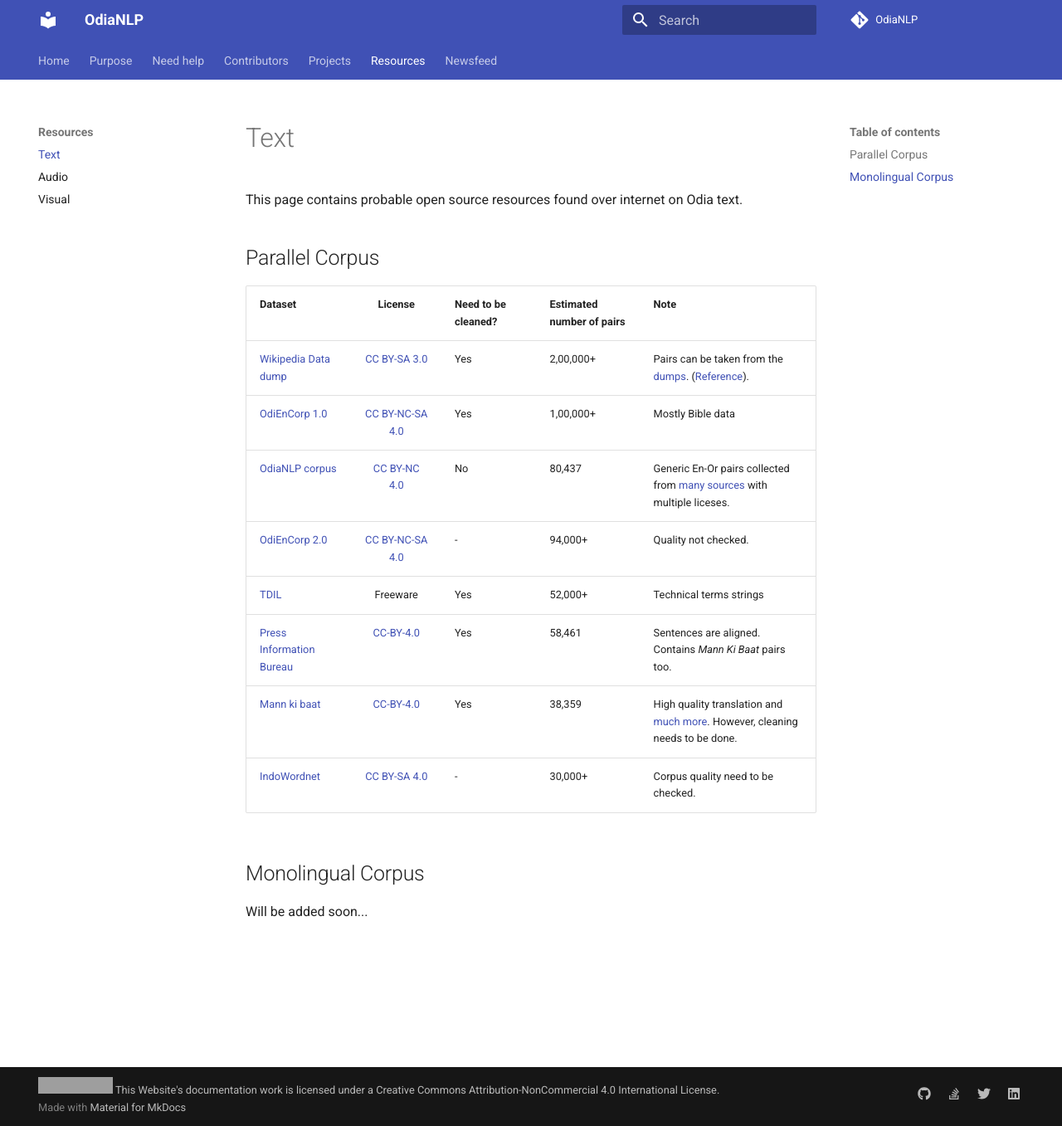
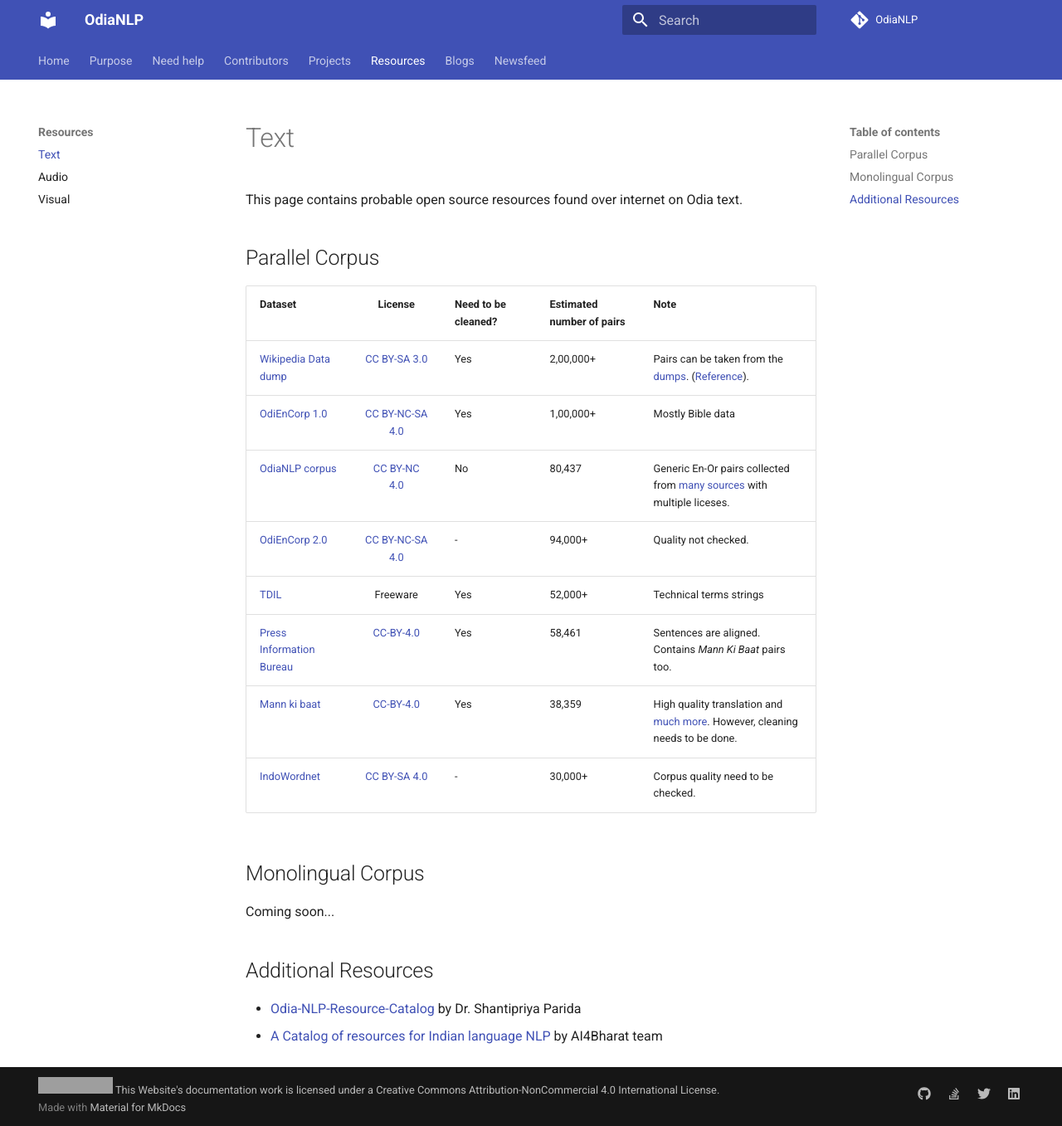
Before and after one commit to OdiaNLP/odianlp.github.io, an MkDocs documentation site: the page built from docs/resources/text.md, in a window 1280 px wide and 1357 px high. Shown: the whole window at 83% size. Built offline with MkDocs 1.6.1 and Material for MkDocs 9.7.7, drawn with Linux system fonts in a browser that asks for light colours; comment, search, counter and statistics services are not loaded; grey boxes are pictures that could not be loaded.

Commit message:
More resources added.

```diff
--- a/docs/resources/text.md
+++ b/docs/resources/text.md
@@ -14,4 +14,8 @@
  [IndoWordnet](https://github.com/anoopkunchukuttan/indowordnet_parallel) |[CC BY-SA 4.0](https://creativecommons.org/licenses/by-sa/4.0/) | - | 30,000+ | Corpus quality need to be checked.
 
 ## Monolingual Corpus
-Will be added soon...
+Coming soon...
+
+## Additional Resources
+- [Odia-NLP-Resource-Catalog](https://github.com/shantipriyap/Odia-NLP-Resource-Catalog) by Dr. Shantipriya Parida
+- [A Catalog of resources for Indian language NLP](https://github.com/AI4Bharat/indicnlp_catalog) by AI4Bharat team
--- a/mkdocs.yml
+++ b/mkdocs.yml
@@ -80,5 +80,7 @@
     - Text: resources/text.md
     - Audio: resources/audio.md
     - Visual: resources/visual.md
+  - Blogs:
+    - Odias in ML: blogs/odias_in_ML.md
   - Newsfeed:
     - Recent posts: newsfeed/newsfeed.md
```
Also changed, not shown: docs/blogs/odias_in_ML.md (added, +32 -0 lines), docs/newsfeed/newsfeed.md (+4 -0 lines).
